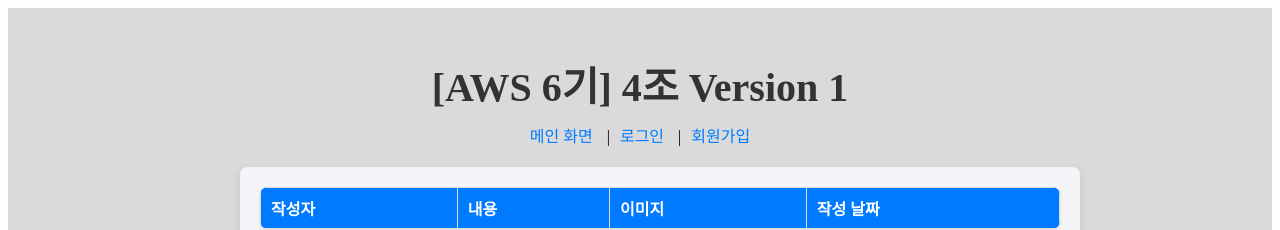
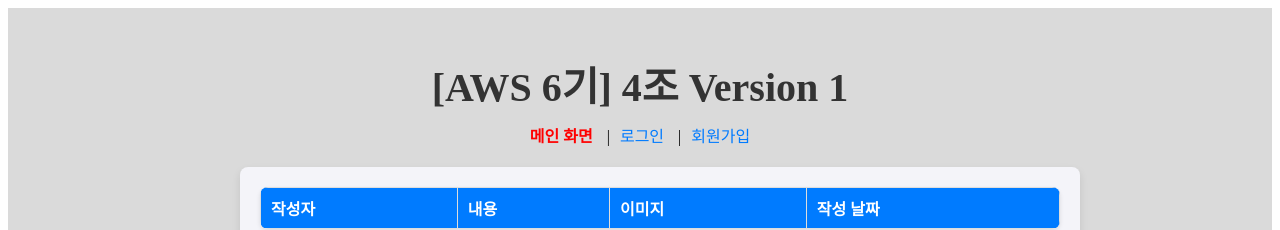
Before and after one commit to HeoYM/aws6-miniproject, a React (Create React App) app in the folder miniproj-front/: page /main in a window 1280 px wide. Shown: the top 230 px of the page. Built offline with nearby package versions, Linux system fonts and the light colour scheme.

Commit message:
feature: [React] 헤더 메뉴 표기 수정
[Front]
- 현제 페이지에 따른 헤더 표기 수정

#TO-17 - [[React] 사용자 관련 서비스 작업](https://www.notion.so/React-50583f659452469f9eec3aea904a0b2f?pvs=4)

```diff
--- a/miniproj-front/src/components/Header.jsx
+++ b/miniproj-front/src/components/Header.jsx
@@ -1,5 +1,5 @@
 import React from 'react';
-import { Link } from 'react-router-dom';
+import { NavLink } from 'react-router-dom';
 import styles from './css/Header.module.css';
 import { logout } from '../services/Logout';
 
@@ -11,19 +11,17 @@
         <header className={styles.header}>
             <h1>[AWS 6기] 4조 Version 1</h1>
             <nav>
-                <Link to="/">메인 화면</Link> |
+                <NavLink to="/main" className={({ isActive }) => isActive ? styles.active : undefined}>메인 화면</NavLink> |
                 {username ? (
-                    // 세션이 존재하는 경우
                     <>
-                        <Link to="/post">글 작성</Link> |
+                        <NavLink to="/post" className={({ isActive }) => isActive ? styles.active : undefined}>글 작성 </NavLink>|
                         <span>{username}님 환영합니다</span> |
-                        <Link to="/" onClick={logout}>로그아웃</Link>
+                        <NavLink to="/" onClick={logout} className={({ isActive }) => isActive ? styles.active : undefined}>로그아웃</NavLink>
                     </>
                 ) : (
-                    // 세션이 존재하지 않는 경우
                     <>
-                        <Link to="/login">로그인</Link> |
-                        <Link to="/signup">회원가입</Link>
+                        <NavLink to="/login" className={({ isActive }) => isActive ? styles.active : undefined}>로그인</NavLink> |
+                        <NavLink to="/signup" className={({ isActive }) => isActive ? styles.active : undefined}>회원가입</NavLink>
                     </>
                 )}
             </nav>
--- a/miniproj-front/src/components/css/Header.module.css
+++ b/miniproj-front/src/components/css/Header.module.css
@@ -19,6 +19,11 @@
 
 nav a:hover {
     color: #0056b3;
+}
+
+nav .active {
+    color: red;
+    font-weight: bold;
 }
 
 @keyframes fadeIn {
```
Also changed, not shown: 1 other file (tests, documents, lock files or other folders).
